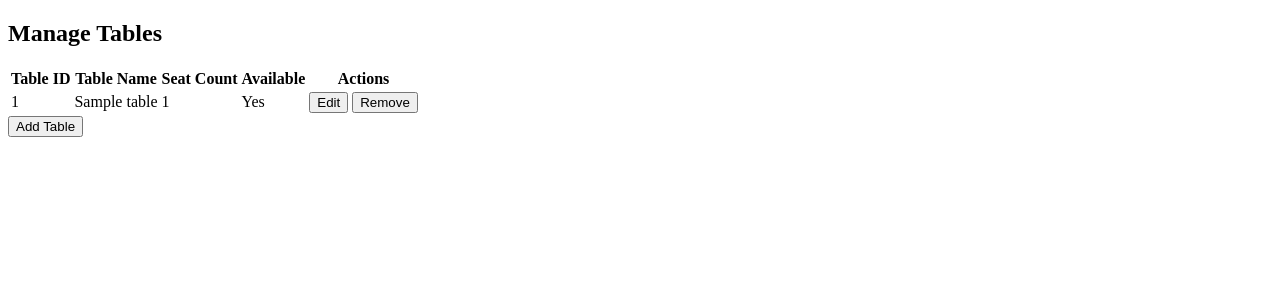
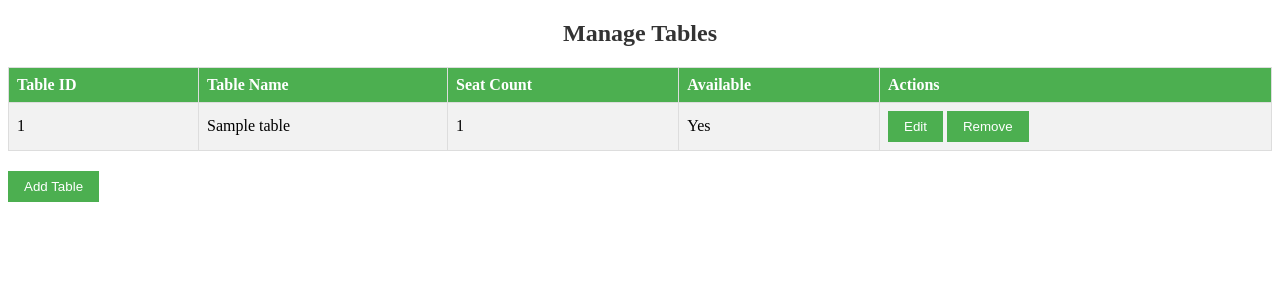
Before and after one commit to VithurshanV2/restaurant-management-system, a PHP site: page /manage-tables-front.php in a window 1280 px wide. Shown: the top 300 px of the page. Run offline with PHP 8.4, Linux system fonts and the light colour scheme; tables that the repository leaves empty or names only in its code hold one stand-in row (values such as "Sample post").

Commit message:
Update manage-tables-front.php

```diff
--- a/public/reservation/manage-tables-front.php
+++ b/public/reservation/manage-tables-front.php
@@ -19,6 +19,78 @@ unset($_SESSION["success_message"], $_SESSION["errors"], $_SESSION["form_data"])
     <meta charset="UTF-8">
     <meta name="viewport" content="width=device-width, initial-scale=1.0">
     <title>Manage Tables</title>
+    <style>
+        <style>
+        body {
+            font-family: Arial, sans-serif;
+            background-color: #f9f9f9;
+            margin: 0;
+            padding: 20px;
+        }
+        h2 {
+            text-align: center; color: #333;
+
+        } table
+
+        {
+            width: 100%;
+            border-collapse: collapse;
+            margin-bottom: 20px;
+        }
+        th, td {
+            border: 1px solid #ddd;
+            padding: 8px; text-align: left;
+        }
+        th {
+            background-color: #4CAF50;
+            color: white;
+        }
+        tr:nth-child(even) {
+            background-color: #f2f2f2;
+        }
+        button {
+            background-color: #4CAF50;
+            color: white;
+            padding: 8px 16px;
+            border: none;
+            cursor: pointer;
+        }
+        button:hover {
+            background-color: #45a049;
+        }
+        .error-message {
+            color: red;
+            font-size: 14px;
+        }
+        form {
+            margin: 10px 0;
+        }
+        div {
+            margin-bottom: 15px;
+        }
+        label {
+            display: block;
+            margin-bottom: 5px;
+        }
+        input[type="text"],
+        input[type="number"] {
+            width: 100%;
+            padding: 8px;
+            box-sizing: border-box;
+            border: 1px solid #ccc;
+            border-radius: 4px;
+        }
+        #add_table, #edit_table {
+            border: 1px solid #ccc;
+            padding: 20px;
+            background-color: #fff;
+            border-radius: 8px;
+            margin: 20px 0;
+        }
+        #add_table h2, #edit_table h2 {
+            margin-top: 0;
+        }
+    </style>
 </head>
 
 <body>
```
